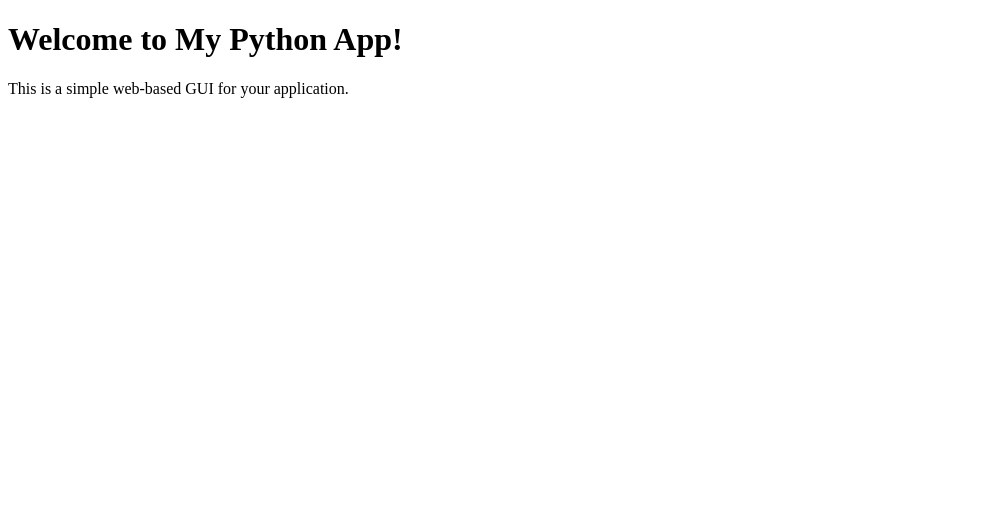
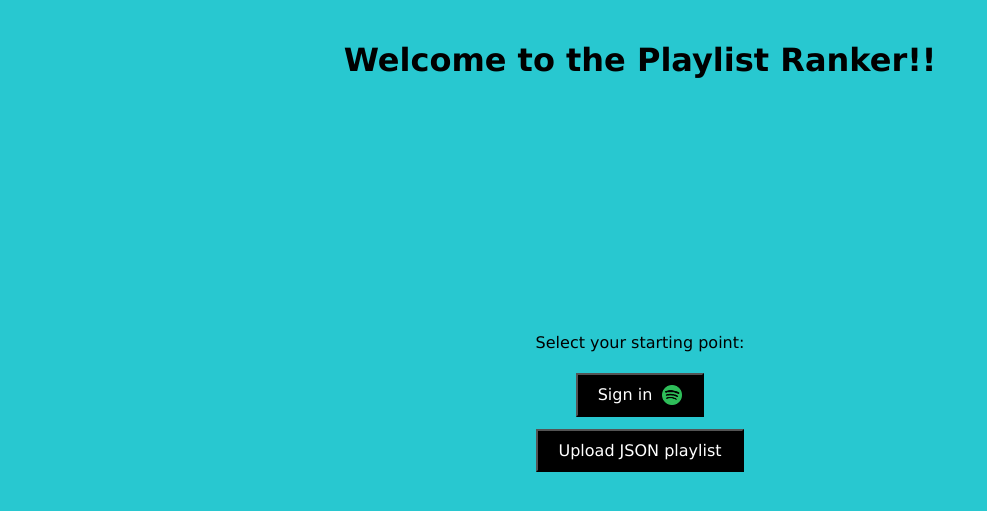
Before and after one commit to 18maherc/playlist-ranking, a Flask app: page / in a window 1280 px wide. Shown: the top 511 px of the page, without its empty margins (0-987 px from the left). Run offline with Flask 2, Linux system fonts and the light colour scheme.

Commit message:
Create starting page layout

```diff
--- /dev/null
+++ b/static/styles.css
@@ -0,0 +1,60 @@
+:root {
+    --std-btn-padding: 10px 20px;
+    --std-btn-font: Verdana, sans-serif;
+    --std-btn-font-size: 16px;
+    --std-btn-color: black;
+    --std-button-text: white;
+    --std-button-cursor: pointer;
+    --std-btn-hover-color: rgb(80, 80, 80);
+    --std-btn-margin: 1%;
+}
+
+body {
+    font-family: Verdana, sans-serif;
+    margin: 20px;
+    display: flex;
+    justify-content: center;
+    align-items: flex-start;
+    background-color: rgb(40, 200, 208);
+}
+
+.container {
+    display: flex;
+    flex-direction: column;
+    align-items: center;
+}
+
+.sign-in-btn {
+    display: flex;
+    padding: var(--std-btn-padding);
+    font-family: var(--std-btn-font);
+    font-size: var(--std-btn-font-size);
+    background-color: var(--std-btn-color);
+    color: var(--std-button-text);
+    cursor: var(--std-button-cursor);
+    margin: var(--std-btn-margin);
+}
+
+.sign-in-btn:hover {
+    background-color: var(--std-btn-hover-color);
+}
+
+.sign-in-btn .spotify-logo {
+    margin-left: 10px;
+    width: 20px;
+    height: 20px;
+}
+
+.upload-json-btn {
+    padding: var(--std-btn-padding);
+    font-family: var(--std-btn-font);
+    font-size: var(--std-btn-font-size);
+    background-color: var(--std-btn-color);
+    color: var(--std-button-text);
+    cursor: var(--std-button-cursor);
+    margin: var(--std-btn-margin);
+}
+
+.upload-json-btn:hover {
+    background-color: var(--std-btn-hover-color);
+}
--- a/templates/index.html
+++ b/templates/index.html
@@ -4,9 +4,30 @@
 		<meta charset="UTF-8" />
 		<meta name="viewport" content="width=device-width, initial-scale=1.0" />
 		<title>My Python App</title>
+		<link
+			rel="stylesheet"
+			href="{{ url_for('static', filename='styles.css') }}"
+		/>
 	</head>
 	<body>
-		<h1>Welcome to My Python App!</h1>
-		<p>This is a simple web-based GUI for your application.</p>
+		<div class="container">
+			<h1 style="margin-bottom: 40%">Welcome to the Playlist Ranker!!</h1>
+			<p>Select your starting point:</p>
+			<button class="sign-in-btn" onclick="spotifySignIn()">
+				Sign in
+				<img
+					src="{{ url_for('static', filename='spotify_logo.png') }}"
+					class="spotify-logo"
+				/>
+			</button>
+			<button class="upload-json-btn" onclick="uploadPlaylist()">
+				Upload JSON playlist
+			</button>
+		</div>
+
+		<script>
+			function spotifySignIn() {}
+			function uploadPlaylist() {}
+		</script>
 	</body>
 </html>
```
Also changed, not shown: static/spotify_logo.png (added).
